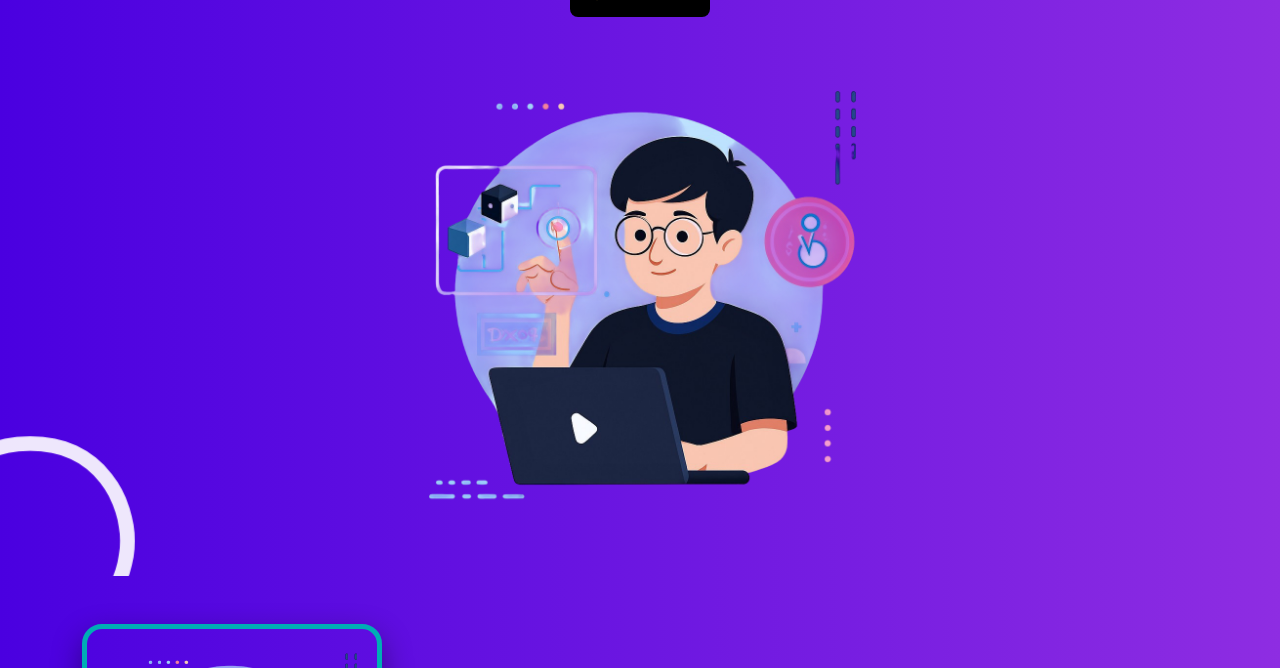
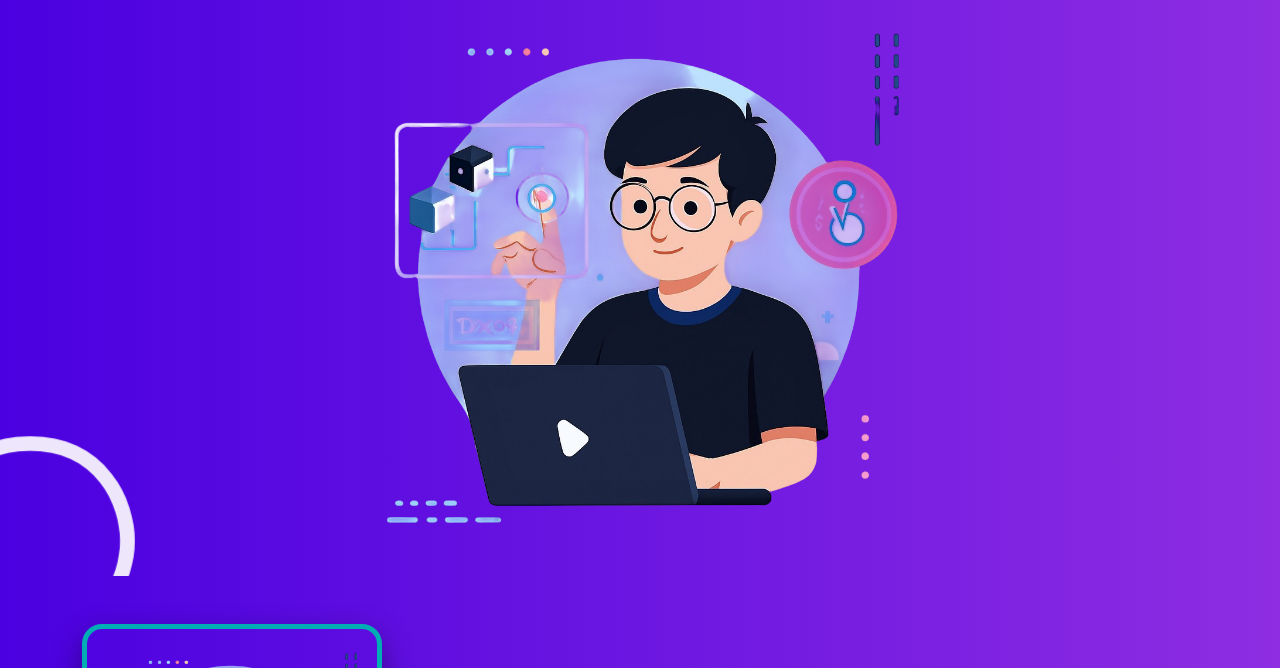
Before and after one commit to Annuuup7/Portfolio, a plain HTML site: page index.html in a window 1280 px wide. Shown: the part 301-969 px from the top of the page. Drawn offline with nearby package versions, Linux system fonts and the light colour scheme.

Commit message:
hero-img-update

```diff
--- a/style.css
+++ b/style.css
@@ -178,16 +178,20 @@ body {
 }
 
 .hero-screenshot {
-  margin-top: 2rem;
-  animation: zoomIn 2.5s ease-in-out;
+  max-width: 100%;
+  width: 100%;
+  display: flex;
+  justify-content: center;
+
 }
 
 .hero-screenshot img {
-  max-width: 100%;
-  height: 500px;
-  /* border-radius: 1rem;
-  box-shadow: 0 20px 40px rgba(0, 0, 0, 0.4); */
+  width: 100%;
+  max-width: 600px;
+  height: auto;
+  object-fit: contain;
 }
+
 
 /* Animations */
 @keyframes fadeInDown {
```
